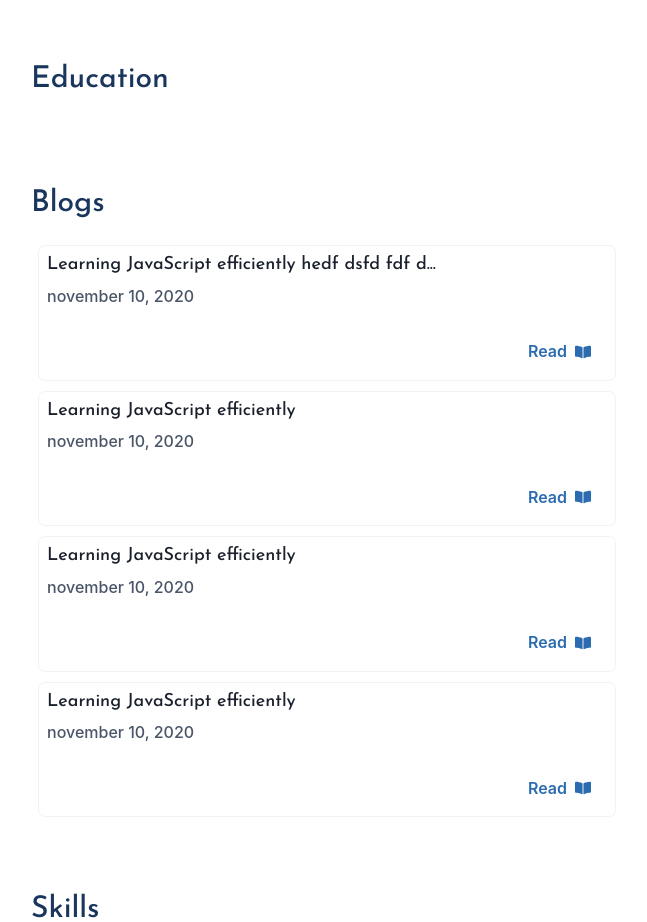
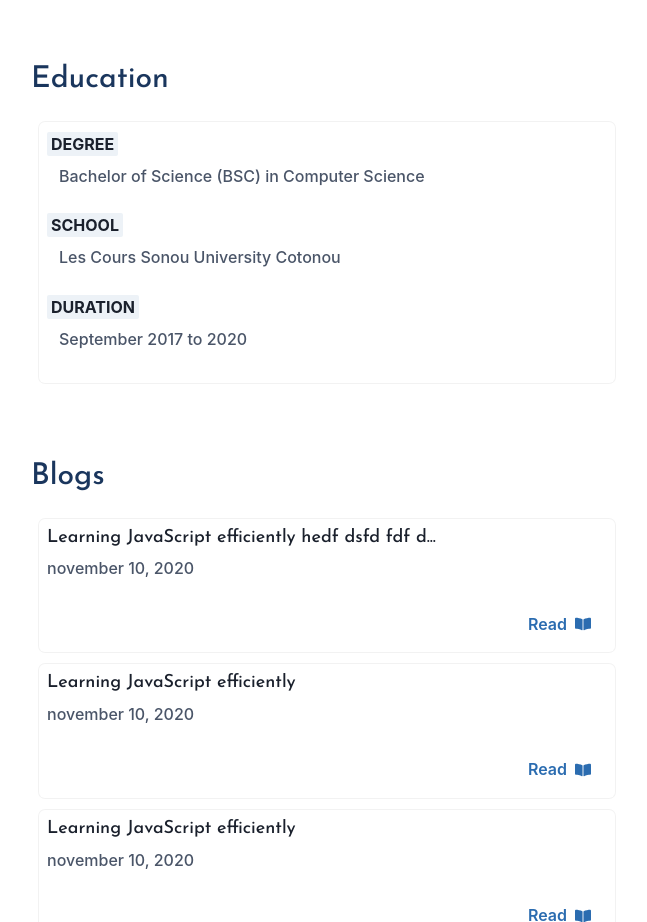
Before and after one commit to chineduogada/ogada-statnley-chinedu, a Next.js app: page / in a window 1280 px wide. Shown: the part 1566-2488 px from the top of the page, without its empty margins (313-960 px from the left). Built offline with nearby package versions, Linux system fonts and the light colour scheme.

Commit message:
feature(Education):add section with content
[Finishes #2]

```diff
--- a/components/Card.js
+++ b/components/Card.js
@@ -29,7 +29,7 @@ const Card = ({ github, vercel, npm, heading, description }) => {
 			justifyContent='space-between'
 			as='article'
 			textAlign='left'
-			transition='.1s ease-in'
+			transition='.05s ease-in'
 			_hover={{
 				transform: "scale(1.05)",
 				shadow: "md",
--- a/components/Education.js
+++ b/components/Education.js
@@ -1,7 +1,30 @@
+import { Badge, Box } from "@chakra-ui/react";
+import Paragraph from "./Paragraph";
 import Section from "./Section";
 
 const Education = () => {
-	return <Section heading='Education' id='education'></Section>;
+	return (
+		<Section heading='Education' id='education'>
+			<Box as='article' p={2} mb={3} shadow='xs' rounded='md'>
+				<Box>
+					<Badge fontSize='md'>degree</Badge>
+					<Paragraph ml={3}>
+						Bachelor of Science (BSC) in Computer Science
+					</Paragraph>
+				</Box>
+
+				<Box>
+					<Badge fontSize='md'>school</Badge>
+					<Paragraph ml={3}>Les Cours Sonou University Cotonou</Paragraph>
+				</Box>
+
+				<Box>
+					<Badge fontSize='md'>duration</Badge>
+					<Paragraph ml={3}>September 2017 to 2020</Paragraph>
+				</Box>
+			</Box>
+		</Section>
+	);
 };
 
 export default Education;
--- a/components/Paragraph.js
+++ b/components/Paragraph.js
@@ -1,8 +1,8 @@
 import { Text } from "@chakra-ui/react";
 
-const Paragraph = ({ children }) => {
+const Paragraph = ({ children, ...rest }) => {
 	return (
-		<Text lineHeight='2.5' mb={4} fontWeight='500' color='gray.600'>
+		<Text {...rest} lineHeight='2.5' mb={4} fontWeight='500' color='gray.600'>
 			{children}
 		</Text>
 	);
```
